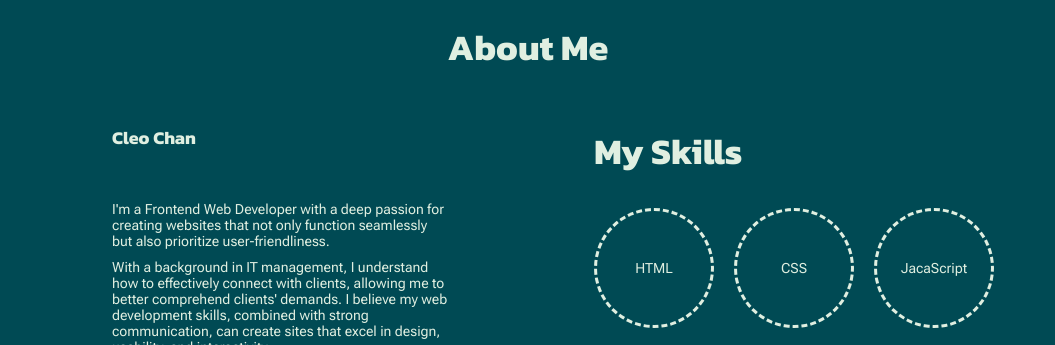
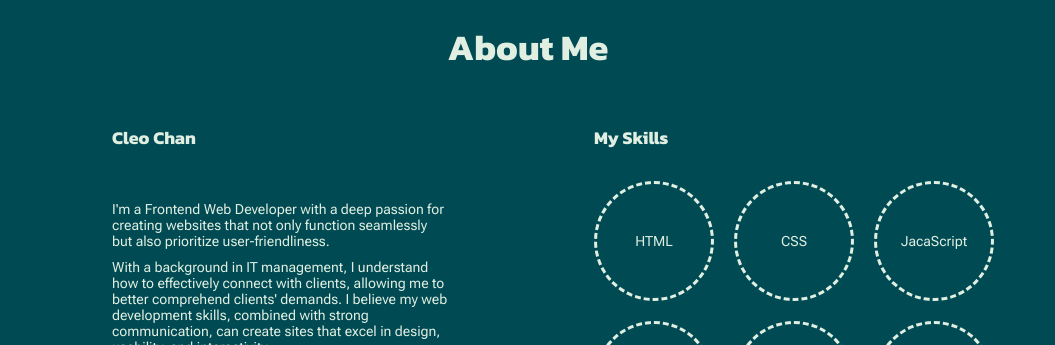
Before and after one commit to cleooochan/Personal-Portfolio, a plain HTML site: page index.html in a window 1280 px wide. Shown: the part 860-1205 px from the top of the page, without its empty margins (112-1167 px from the left). Drawn offline with Linux system fonts and the light colour scheme.

Commit message:
Update index.html

```diff
--- a/index.html
+++ b/index.html
@@ -95,7 +95,7 @@
                         </div>
                     </div>
                     <div class="about-content-skills">
-                        <h3 class="title about-content-title sub-title-2 bg-2-text">My Skills</h3>
+                        <h3 class="about-content-title sub-title-2 bg-2-text">My Skills</h3>
                         <div class="skills bg-2-text">
                             <div class="skill-item">HTML</div>
                             <div class="skill-item">CSS</div>
```
